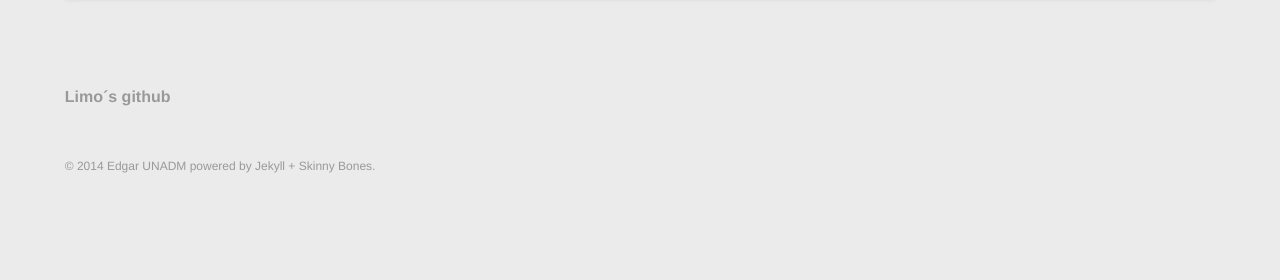
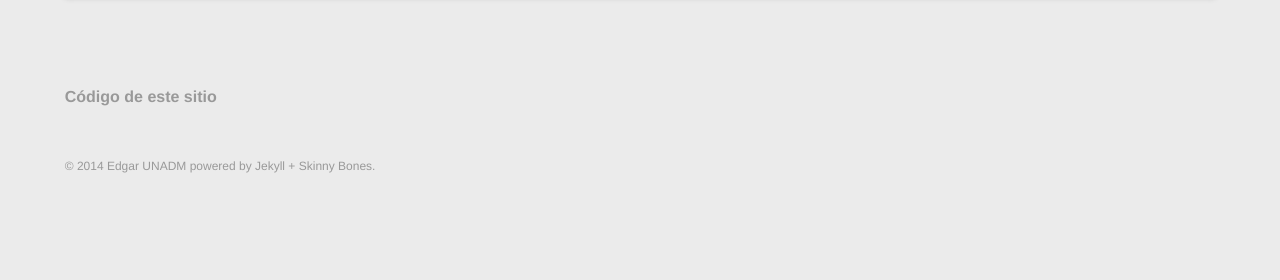
Before and after one commit to edhzsz-unadm/edhzsz-unadm.github.io, a Jekyll site: the page built from blog.md, in a window 1280 px wide. Shown: the part 819-1099 px from the top of the page. Built offline with Jekyll 4.4.1, drawn with Linux system fonts in a browser that asks for light colours.

Commit message:
Cambios al footer y la navegación

```diff
--- a/_data/footer.yml
+++ b/_data/footer.yml
@@ -1,4 +1,4 @@
 # Footer navigation links
 
-- title: "Limo´s github"
-  url: "http://github.com/limowankenobi"
+- title: "Código de este sitio"
+  url: "https://github.com/edhzsz-unadm/edhzsz-unadm.github.io"
--- a/_data/navigation.yml
+++ b/_data/navigation.yml
@@ -2,10 +2,10 @@
 
 - title: Blog
   url: /blog/
-  excerpt:
+  excerpt: Lista de articulos en blog.
   image:
 
 - title: Perfil
   url: /perfil/
-  excerpt:
-  image:
+  excerpt: Perfil de Edgar Hernandez.
+  image: limo.jpg
```
